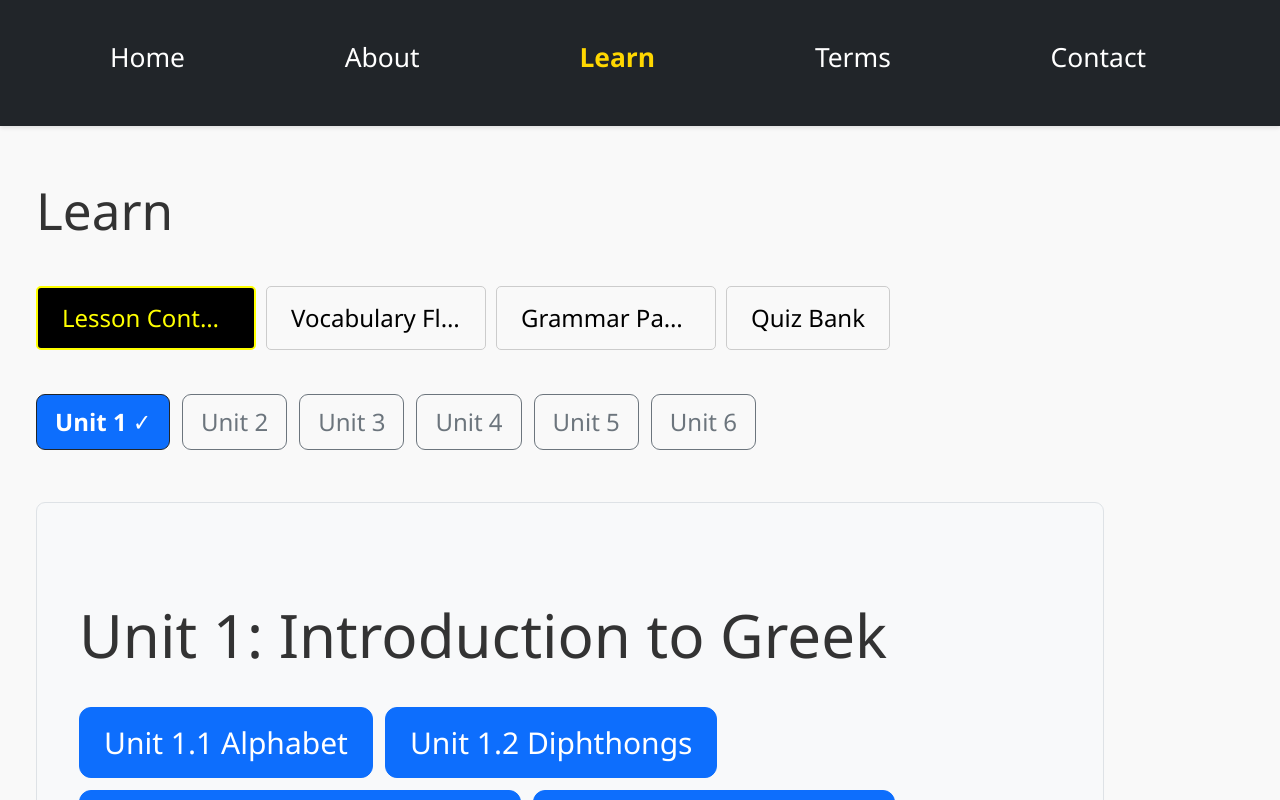
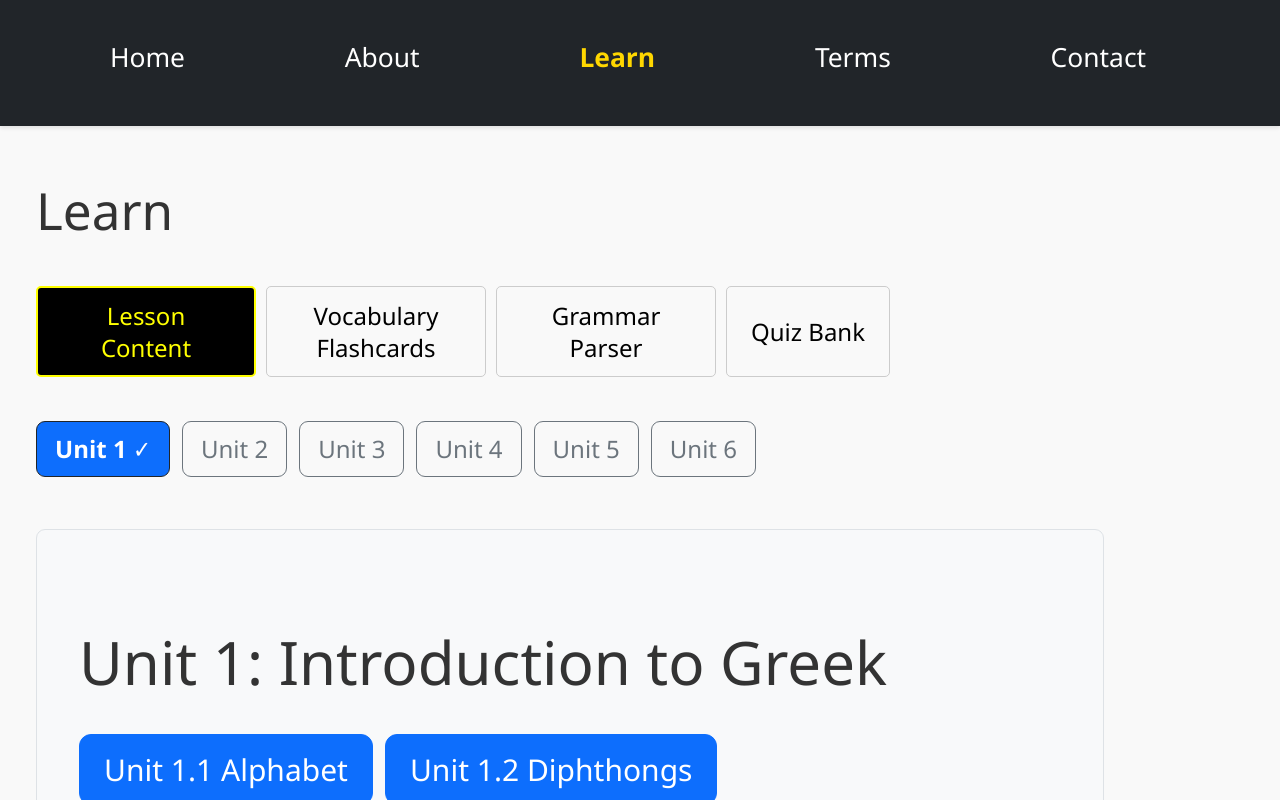
Before and after one commit to SandraF1/KoineGreek, a React (Vite) app in the folder frontend/: page /KoineGreek/learn in a window 1280 px wide. Shown: the top 800 px of the page. Built offline with nearby package versions, Linux system fonts and the light colour scheme.

Commit message:
Voc button wrap

```diff
--- a/frontend/src/styles/global.css
+++ b/frontend/src/styles/global.css
@@ -67,6 +67,9 @@ body {
 /* =======================
    Section Buttons
    ======================= */
+/* =======================
+   Section Buttons
+   ======================= */
 .section-buttons {
   display: flex;
   flex-wrap: nowrap; /* keep inline on desktop */
@@ -86,10 +89,13 @@ body {
   color: black;
   cursor: pointer;
   text-align: center;
-  white-space: nowrap; /* default inline */
-  overflow: hidden;
-  text-overflow: ellipsis;
-  transition: all 0.2s ease;
+
+  /* ✅ Full text, no ellipsis, wrap if needed */
+  white-space: normal;
+  overflow: visible;
+  text-overflow: unset;
+  word-wrap: break-word;
+  line-height: 1.3;
 }
 
 .section-buttons button.active {
```
